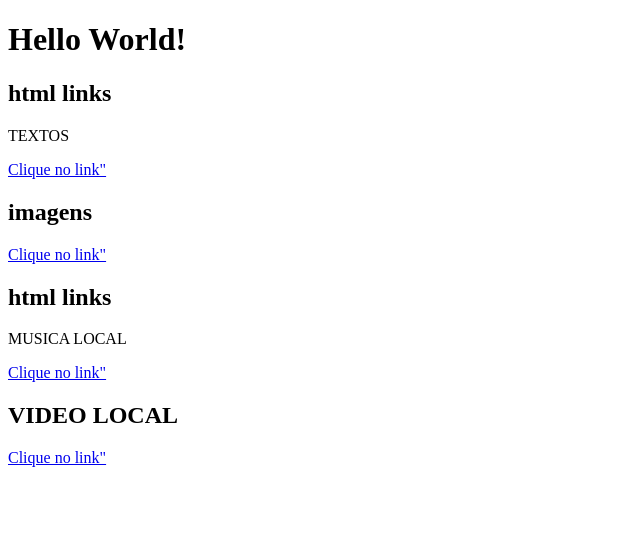
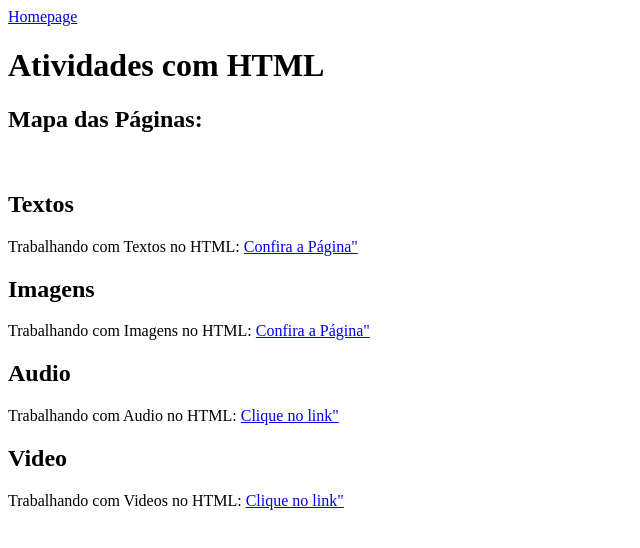
Before and after one commit to ricardolpires/html-02, a plain HTML site: page index.html in a window 1280 px wide. Shown: the whole page, without its empty margins (0-640 px from the left). Drawn offline with Linux system fonts and the light colour scheme.

Commit message:
Homepage links add

```diff
--- a/index.html
+++ b/index.html
@@ -1,27 +1,29 @@
 <!DOCTYPE html>
 <html lang="pt-br">
 <head>
-    <meta charset="UTF-8">
-    <meta http-equiv="X-UA-Compatible" content="IE=edge">
-    <meta name="viewport" content="width=device-width, initial-scale=1.0">
-    <title>Primeiro Exercicio</title>
+    <meta charset="UTF-8"/>
+    <title>HTML Testes - Ricardo Pires</title>
+    <meta name="description" content="Uma página simples para treinar links no HTML">
+    <meta name="author" content="Ricardo Pires">
+    <link rel="icon" href="./ico/html-5.ico">
+    <meta name="viewport" content="width=device-width, initial-scale=1">
+
 </head>
 <body>
-    <h1> Hello World! </h1>
+<a href="index.html">Homepage</a>
+    <h1>Atividades com HTML</h1>
 
-    <h2>html links</h2>
-    <p>TEXTOS</p>
-    <a href="textos.html"> Clique no link" </a>
+    <h2>Mapa das Páginas:</h2>
+    <br>
+    <h2>Textos</h2>
+    <p>Trabalhando com Textos no HTML: <a href="textos.html" target="_blank"> Confira a Página"</a></p>
+    <h2>Imagens</h2>
+    <p>Trabalhando com Imagens no HTML: <a href="imagens.html" target="_blank"> Confira a Página"</a></p>
+    <h2>Audio</h2>
+    <p>Trabalhando com Audio no HTML: <a href="musica.html"> Clique no link" </a></p>
+    <h2>Video</h2>
+    <p>Trabalhando com Videos no HTML: <a href="videos.html"> Clique no link" </a></p>
 
-    <h2>imagens</h2>
-    <a href="imagens.html"> Clique no link" </a>
-    <h2>html links</h2>
-
-    <p>MUSICA LOCAL</p>
-    <a href="musica.html"> Clique no link" </a>
-
-    <h2>VIDEO LOCAL</h2>
-    <a href="videos.html"> Clique no link" </a>
 
 </body>
 </html>
```
Also changed, not shown: imagens.html (+1 -0 lines), musica.html (+1 -1 lines), textos.html (+1 -3 lines), videos.html (+7 -9 lines), exercicio.txt.
